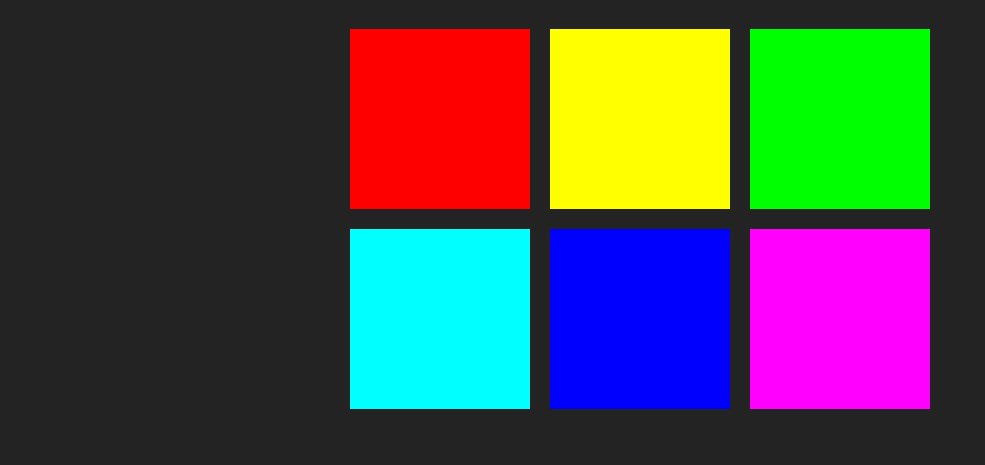
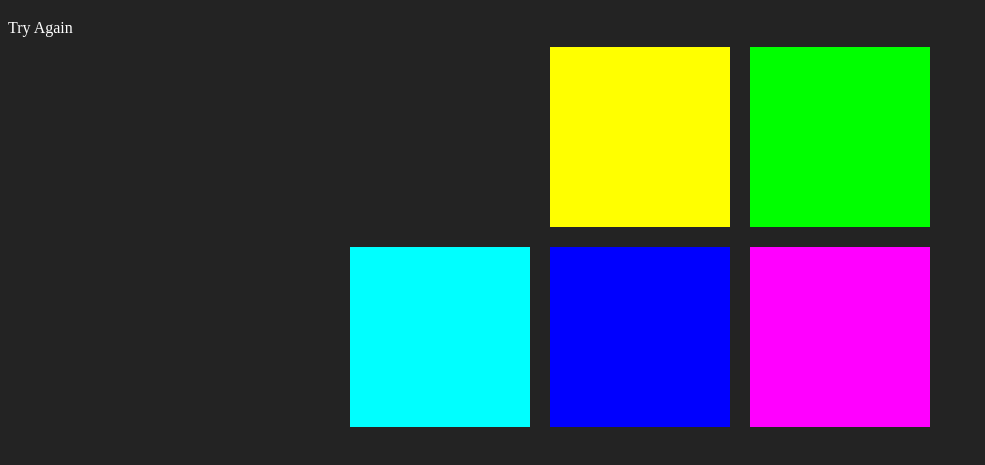
Before and after one commit to Neil-Opena/Multiple_Web_Projects, a plain HTML site: page colorgame/colorgame.html in a window 1280 px wide. Both pictures are taken after a click on the element 439 px from the left and 179 px from the top of the page. Shown: the part 61-526 px from the top of the page, without its empty margins (0-985 px from the left). Drawn offline with Linux system fonts and the light colour scheme.

Commit message:
Added functionality where squares change to same color as goal

```diff
--- a/colorgame/colorgame.css
+++ b/colorgame/colorgame.css
@@ -4,6 +4,10 @@ body{
 
 h1{
 	color:#fff;
+}
+
+span{
+	color:white;
 }
 
 .container{
--- a/colorgame/colorgame.html
+++ b/colorgame/colorgame.html
@@ -6,6 +6,11 @@
 </head>
 <body>
 	<h1>The Great <span>RGB</span> Color Game</h1>
+
+	<div>
+		<span id="message"></span>
+	</div>
+
 	<div class="container">
 		<div class="square"></div>
 		<div class="square"></div>
--- a/colorgame/colorgame.js
+++ b/colorgame/colorgame.js
@@ -10,16 +10,25 @@ var colors = [
 var squares = document.querySelectorAll(".square");
 var goalColor = colors[3];
 var colorDisplay = document.querySelector("h1 span");
+var messageDisplay = document.getElementById("message");
 
 for(var i = 0; i <squares.length; i++){
 	squares[i].style.backgroundColor = colors[i];
 	squares[i].addEventListener("click",function(){
 		if(this.style.backgroundColor == goalColor){
-			alert("good");
+			messageDisplay.textContent = "Correct!";
+			changeColors(goalColor);
 		}else{
-			alert("nah");
+			this.style.backgroundColor = "#232323";
+			messageDisplay.textContent = "Try Again";
 		}
 	});
 }
 
 colorDisplay.textContent = goalColor;
+
+function changeColors(color){
+	for(var i = 0; squares.length; i++){
+		squares[i].style.backgroundColor = color;
+	}
+}
```
